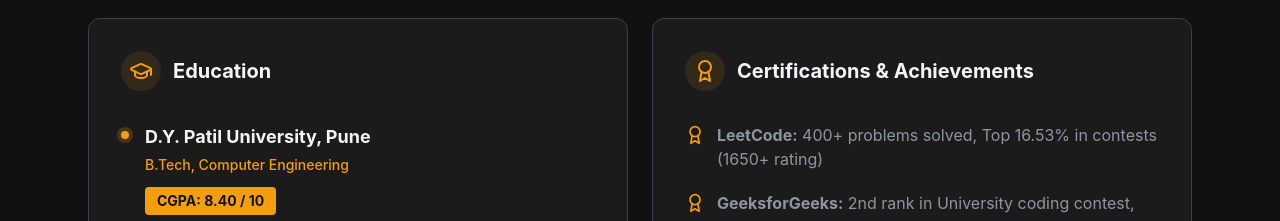
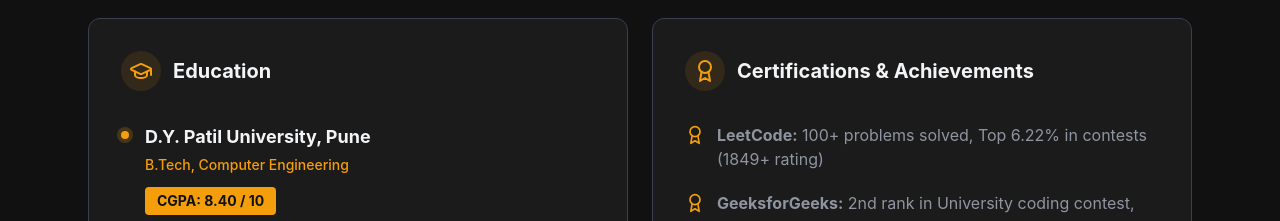
Before and after one commit to Subham5778/MyPortfolio, a React (Vite) app: page / in a window 1280 px wide. Shown: the part 3660-3881 px from the top of the page. Built offline with nearby package versions, Linux system fonts and the light colour scheme.

Commit message:
Update LeetCode stats in App component

```diff
--- a/src/App.jsx
+++ b/src/App.jsx
@@ -482,7 +482,7 @@ function App() {
               <ul className="space-y-5 text-muted/90 text-sm md:text-base">
                 <li className="flex items-start">
                   <svg className="w-5 h-5 text-primary mr-3 shrink-0 mt-0.5" xmlns="http://www.w3.org/2000/svg" viewBox="0 0 24 24" fill="none" stroke="currentColor" strokeWidth="2" strokeLinecap="round" strokeLinejoin="round"><circle cx="12" cy="8" r="6"/><path d="M15.477 12.89 17 22l-5-3-5 3 1.523-9.11"/></svg>
-                  <span><strong>LeetCode:</strong> 400+ problems solved, Top 16.53% in contests (1650+ rating)</span>
+                  <span><strong>LeetCode:</strong> 100+ problems solved, Top 6.22% in contests (1849+ rating)</span>
                 </li>
                 <li className="flex items-start">
                   <svg className="w-5 h-5 text-primary mr-3 shrink-0 mt-0.5" xmlns="http://www.w3.org/2000/svg" viewBox="0 0 24 24" fill="none" stroke="currentColor" strokeWidth="2" strokeLinecap="round" strokeLinejoin="round"><circle cx="12" cy="8" r="6"/><path d="M15.477 12.89 17 22l-5-3-5 3 1.523-9.11"/></svg>
```
